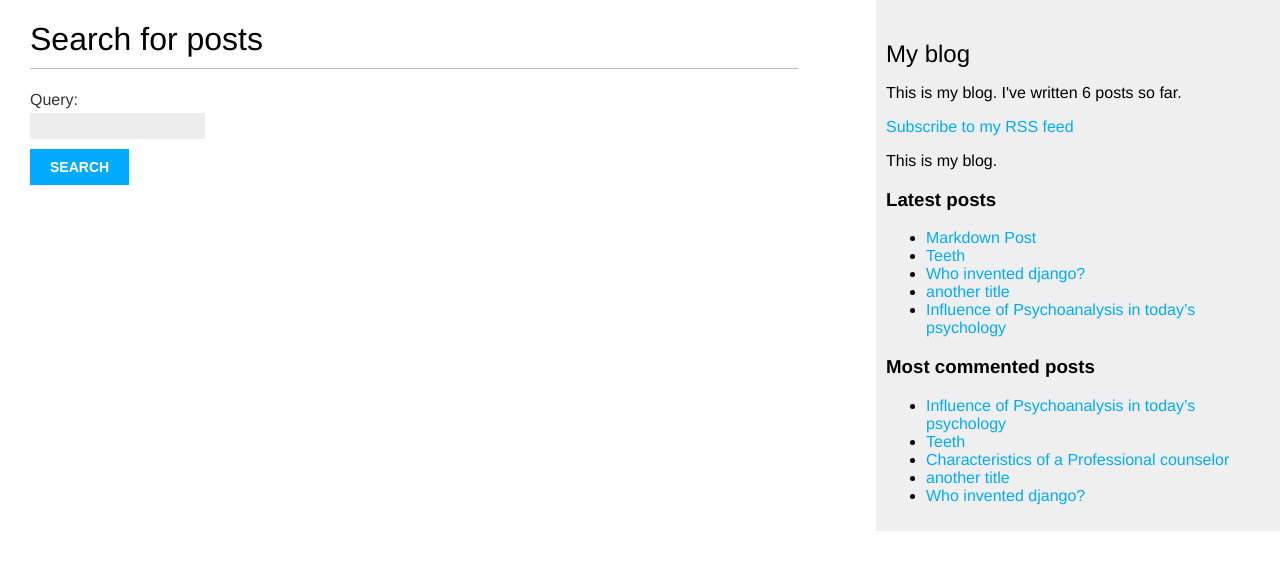
After one commit to peter-kuria/Blog, a Django app: page /blog/search/ in a window 1280 px wide. The commit adds this page. Shown: the top 570 px of the page. Run offline with Django 3.2, Linux system fonts and the light colour scheme; data comes from the database, SQL or seed files in the repository; both versions use the stored data as it was after the commit; parts of the project's set-up code (start-up, migrations or seed data) failed here and were passed over.

Commit message:
added searching functionality

```diff
--- a/blog/forms.py
+++ b/blog/forms.py
@@ -12,3 +12,7 @@ class CommentForm(forms.ModelForm):
     class Meta:
         model = Comment
         fields = ('name', 'email', 'body')
+
+
+class SearchForm(forms.Form):
+    query = forms.CharField()
--- a/blog/templates/blog/base.html
+++ b/blog/templates/blog/base.html
@@ -15,6 +15,9 @@
         <div id="sidebar">
             <h2>My blog</h2>
             <p>This is my blog. I've written {% total_posts %} posts so far.</p>
+            <p>
+                <a href="{% url 'blog:post_feed' %}">Subscribe to my RSS feed</a>
+            </p>
             <p>This is my blog.</p>
             <h3>Latest posts</h3>
             {% show_latest_posts 3 %}
--- /dev/null
+++ b/blog/templates/blog/post/search.html
@@ -0,0 +1,29 @@
+{% extends "blog/base.html" %}
+{% load blog_tags %}
+{% block title %}Search{% endblock %}
+
+{% block content %}
+    {% if query %}
+        <h1>Posts containing "{{ query }}"</h1>
+        <h3>
+            {% with results.count as total_results %}
+                Found {{ total_results }} result{{ total_results|pluralize }}
+            {% endwith %}
+        </h3>
+        {% for post in results %}
+            <h4><a href="{{ post.get_absolute_url }}">{{ post.title }}</a></h4>
+            {{ post.body|markdown|truncatewords_html:5 }}
+            {% empty %}
+                <p>There are no results for your query.</p>
+
+            {% endfor %}
+            <p><a href="{% url 'blog:post_search' %}">Search again</a></p>
+
+    {% else %}
+        <h1>Search for posts</h1>
+        <form method="get">
+            {{ form.as_p }}
+            <input type="submit" value="Search">
+        </form>
+    {% endif %}
+{% endblock %}
--- a/blog/urls.py
+++ b/blog/urls.py
@@ -1,6 +1,6 @@
 from django.urls import path
 from . import views
-
+from .feeds import LatestPostsFeed
 app_name='blog'
 
 urlpatterns = [
@@ -13,4 +13,6 @@ urlpatterns = [
 views.post_share, name='post_share'),
 path('tag/<slug:tag_slug>/',
 views.post_list, name='post_list_by_tag'),
+path('feed/', LatestPostsFeed(), name='post_feed'),
+path('search/', views.post_search, name='post_search'),
 ]
--- a/blog/views.py
+++ b/blog/views.py
@@ -6,6 +6,10 @@ from .forms import EmailPostForm, CommentForm
 from django.core.mail import send_mail
 from taggit.models import Tag
 from django.db.models import Count
+from django.contrib.postgres.search import SearchVector
+from .forms import EmailPostForm, CommentForm, SearchForm
+from django.contrib.postgres.search import SearchVector,SearchQuery,SearchRank
+from django.contrib.postgres.search import TrigramSimilarity
 # Create your views here.
 #class PostListView(ListView):
 #    queryset= Post.published.all()
@@ -88,3 +92,22 @@ def post_share(request, post_id):
      else:
              form = EmailPostForm()
      return render(request, 'blog/post/share.html', {'post': post, 'form': form, 'sent': sent})
+
+
+def post_search(request):
+    form = SearchForm()
+    query = None
+    results = []
+    if 'query' in request.GET:
+        form = SearchForm(request.GET)
+        if form.is_valid():
+            query = form.cleaned_data['query']
+            search_vector = SearchVector('title', weight='A') + SearchVector('body', weight='B')
+            search_query = SearchQuery(query)
+            results = Post.published.annotate(
+           similarity=TrigramSimilarity('title', query),
+            ).filter(similarity__gt=0.1).order_by('-similarity')
+    return render(request,'blog/post/search.html',
+    {'form': form,
+    'query': query,
+    'results': results})
--- a/mysite/urls.py
+++ b/mysite/urls.py
@@ -15,8 +15,15 @@ Including another URLconf
 """
 from django.contrib import admin
 from django.urls import path, include
+from django.contrib.sitemaps.views import sitemap
+from blog.sitemaps import PostSitemap
 
+sitemaps = {
+    'posts': PostSitemap,
+}
 urlpatterns = [
     path('admin/', admin.site.urls),
-    path('blog/', include('blog.urls', namespace='blog'))
+    path('blog/', include('blog.urls', namespace='blog')),
+    path('sitemap.xml', sitemap, {'sitemaps': sitemaps},
+name='django.contrib.sitemaps.views.sitemap')
 ]
```
Also changed, not shown: blog/feeds.py (added, +16 -0 lines), blog/sitemaps.py (added, +10 -0 lines), mysite/settings.py (+5 -2 lines), db.sqlite3.
